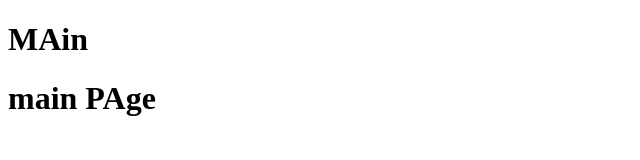
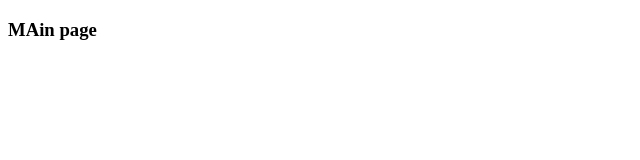
Before and after one commit to SuhailAssnani/repository, a plain HTML site: page index.html in a window 1280 px wide. Shown: the whole page, without its empty margins (0-640 px from the left). Drawn offline with Linux system fonts and the light colour scheme.

Commit message:
first update

```diff
--- a/index.html
+++ b/index.html
@@ -8,8 +8,7 @@
 </head>
 <body>
     <div>
-        <h1>MAin</h1>
-        <h1>main PAge</h1>
+        <h3>MAin page </h3>
     </div>
 </body>
 </html>
```
